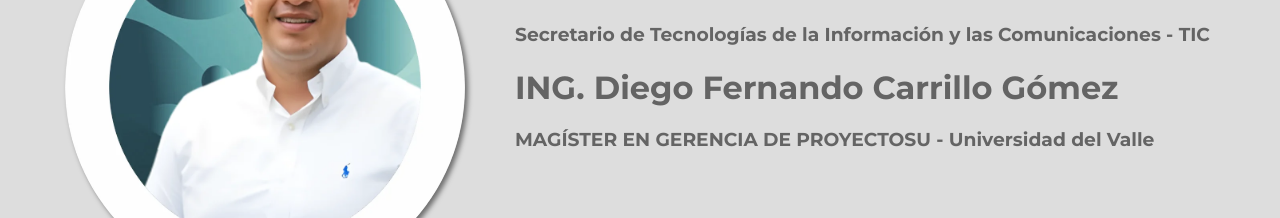
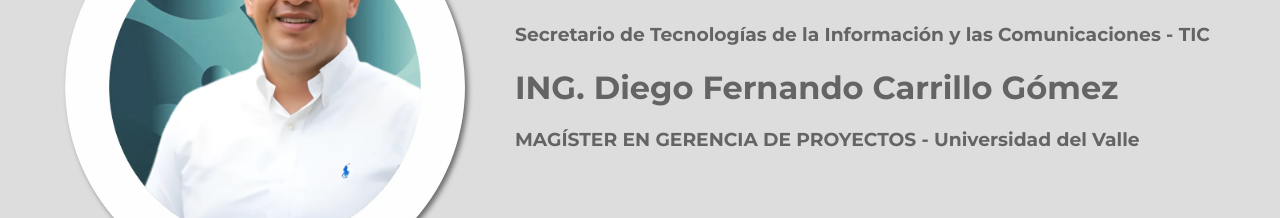
Before and after one commit to Akami-Usagi/Secretaria-Tic, a React (Create React App) app in the folder secretaria-tic/: page /talento-humano in a window 1280 px wide. Shown: the part 960-1178 px from the top of the page. Built offline with nearby package versions, Linux system fonts and the light colour scheme.

Commit message:
correccion typo talento humano

```diff
--- a/secretaria-tic/src/components/carrousel.jsx
+++ b/secretaria-tic/src/components/carrousel.jsx
@@ -150,7 +150,7 @@
             stopOnHover={false}
             showStatus={false}
             showIndicators={false}
-            interval={4000}>
+            interval={3500}>
                 <CustomLink to={"/novedades"}>
                     <ImageNovedades>
                         <CarrouselTitle>Meetup Nido</CarrouselTitle>
--- a/secretaria-tic/src/pages/talentoHumano.jsx
+++ b/secretaria-tic/src/pages/talentoHumano.jsx
@@ -106,7 +106,7 @@
                 <MainDescription>
                         <h3>Secretario de Tecnologías de la Información y las Comunicaciones - TIC</h3>
                         <h1>ING. Diego Fernando Carrillo Gómez</h1>
-                        <h3>MAGÍSTER EN GERENCIA DE PROYECTOSU - Universidad del Valle</h3>
+                        <h3>MAGÍSTER EN GERENCIA DE PROYECTOS - Universidad del Valle</h3>
                 </MainDescription>
             </BossDiv>
             <Divider></Divider>
```
